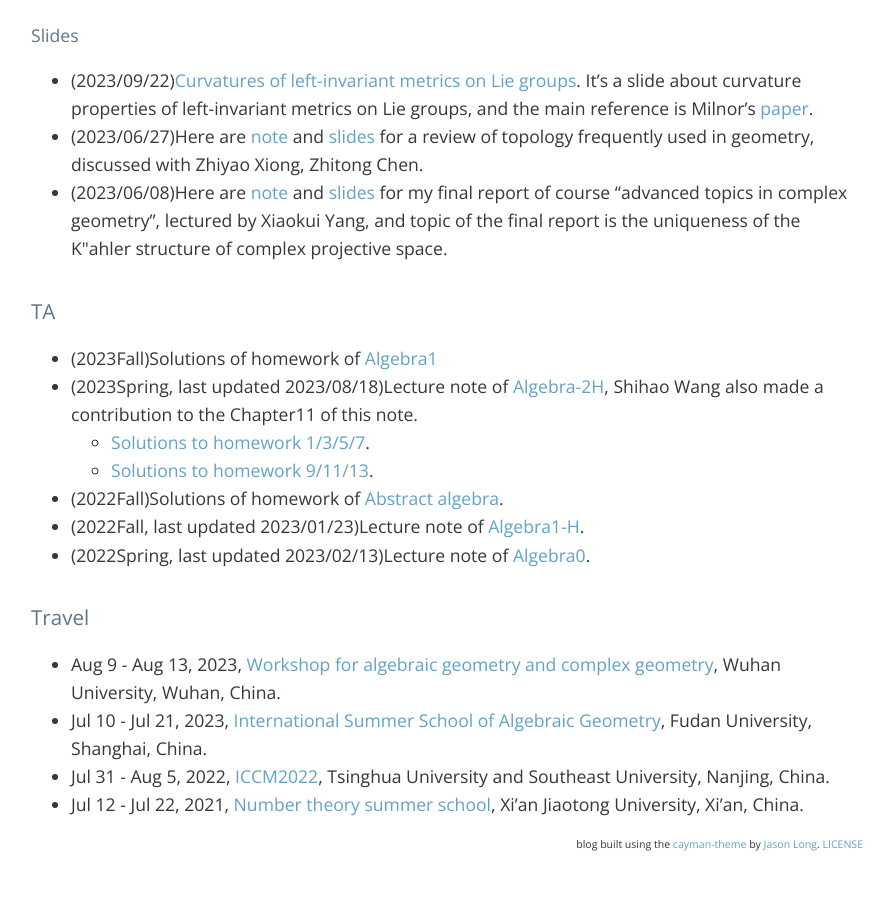
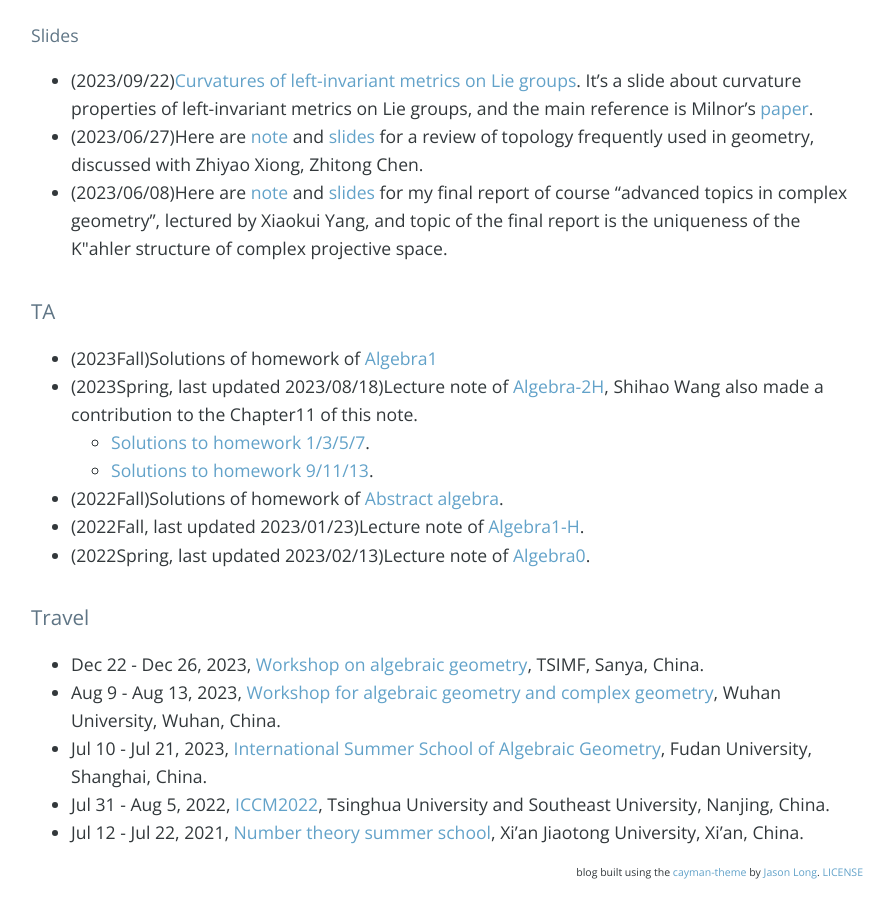
Before and after one commit to bowenl-math/bowenl-math.github.io, a Jekyll site: the page built from index.md, in a window 1280 px wide and 900 px high, scrolled down 1822 px. Shown: the whole window, without its empty margins (193-1087 px from the left). Built offline with Jekyll 4.4.1, drawn with Linux system fonts in a browser that asks for light colours; nearby versions of some CDN libraries; our own code applies the rules of GitHub Pages for plain Markdown files; the list of posts is cut into pages by our own code; comment, search, counter and statistics services are not loaded; before the commit the page ends 2693 px from its top, so only the background shows below that.

Commit message:
Update index.md

```diff
--- a/index.md
+++ b/index.md
@@ -46,6 +46,7 @@ My email is liubw22 [at] mails.tsinghua.edu.cn, and my workstation is S103 at C7
 
 
 ### Travel
+* Dec 22 - Dec 26, 2023, [Workshop on algebraic geometry](http://www.tsimf.cn/meeting/detail?id=360), TSIMF, Sanya, China.
 * Aug 9 - Aug 13, 2023, [Workshop for algebraic geometry and complex geometry](https://tmcc.whu.edu.cn/info/1206/2689.htm), Wuhan University, Wuhan, China.
 * Jul 10 - Jul 21, 2023, [International Summer School of Algebraic Geometry](https://scms.fudan.edu.cn/info/4503/5820.htm), Fudan University, Shanghai, China.
 * Jul 31 - Aug 5, 2022, [ICCM2022](http://iccm.tsinghua.edu.cn/iccm2022/#/), Tsinghua University and Southeast University, Nanjing, China.
```
